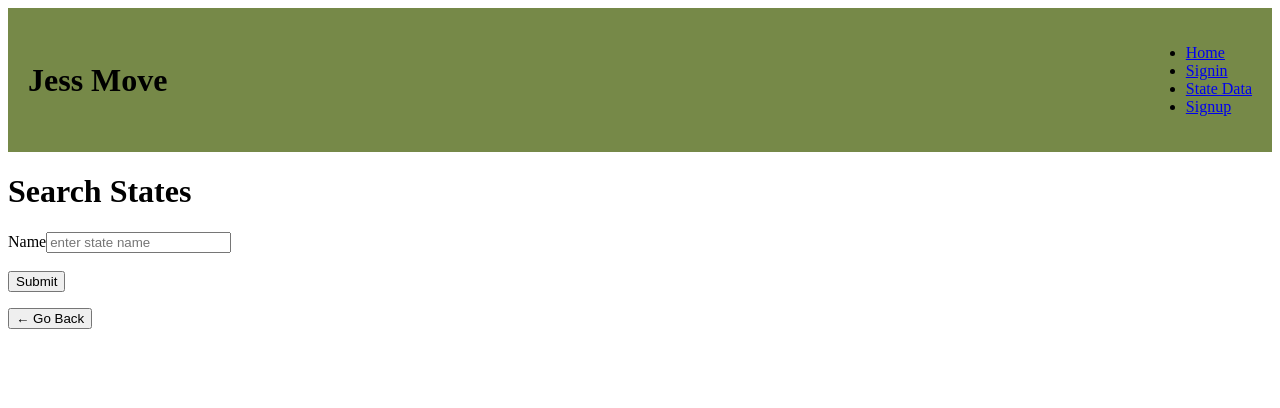
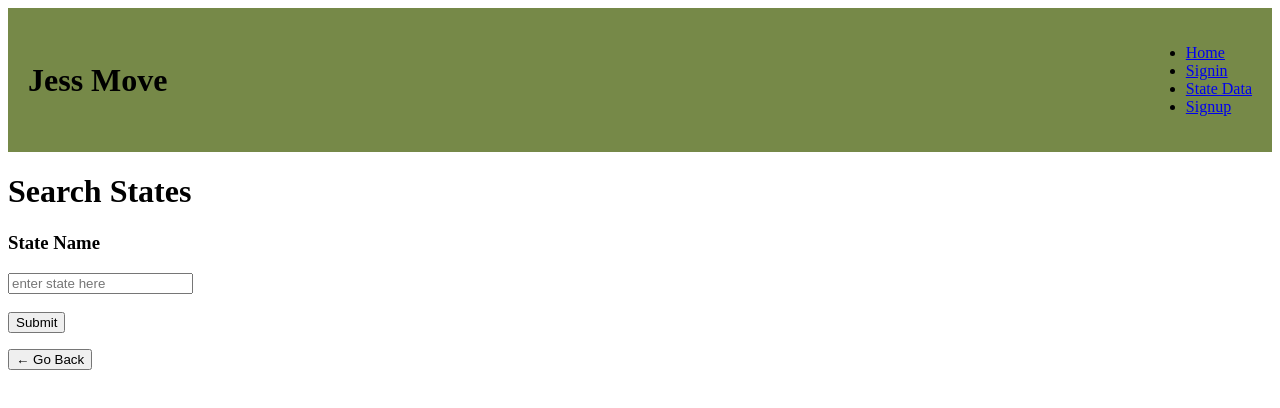
Before and after one commit to veryjohn1991/jess-move-app, a React (Vite) app in the folder client/: page /query in a window 1280 px wide. Shown: the top 408 px of the page. Built offline with nearby package versions, Linux system fonts and the light colour scheme.

Commit message:
changed sytax causing bug in query.jsx

```diff
--- a/client/src/pages/Query.jsx
+++ b/client/src/pages/Query.jsx
@@ -43,13 +43,13 @@ function Query() {
 
         <div className="form">
           <div className="user_input-div">
-            <label className="user_input-tag">Name</label>
+            <h3 className="form-tag">State Name</h3>
             <input
               value={stateName}
               name="stateName"
               onChange={handleInputChange}
               type="text"
-              placeholder="enter state name"
+              placeholder="enter state here"
             />
           </div>
           <br></br>
```
